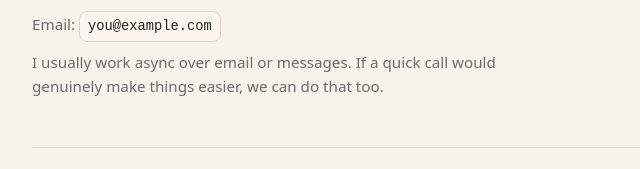
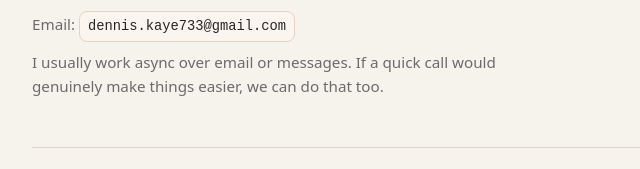
Before and after one commit to Dennis-Kaye/portfolio-site, a plain HTML site: page index.html in a window 1280 px wide. Shown: the part 3131-3300 px from the top of the page, 152-792 px from the left. Drawn offline with Linux system fonts and the light colour scheme.

Commit message:
Add files via upload

```diff
--- a/index.html
+++ b/index.html
@@ -599,7 +599,7 @@
           </p>
           <p>
             Email:
-            <span class="contact-highlight">you@example.com</span>
+            <span class="contact-highlight">dennis.kaye733@gmail.com</span>
             <!-- replace with your actual address -->
           </p>
           <p>
```
